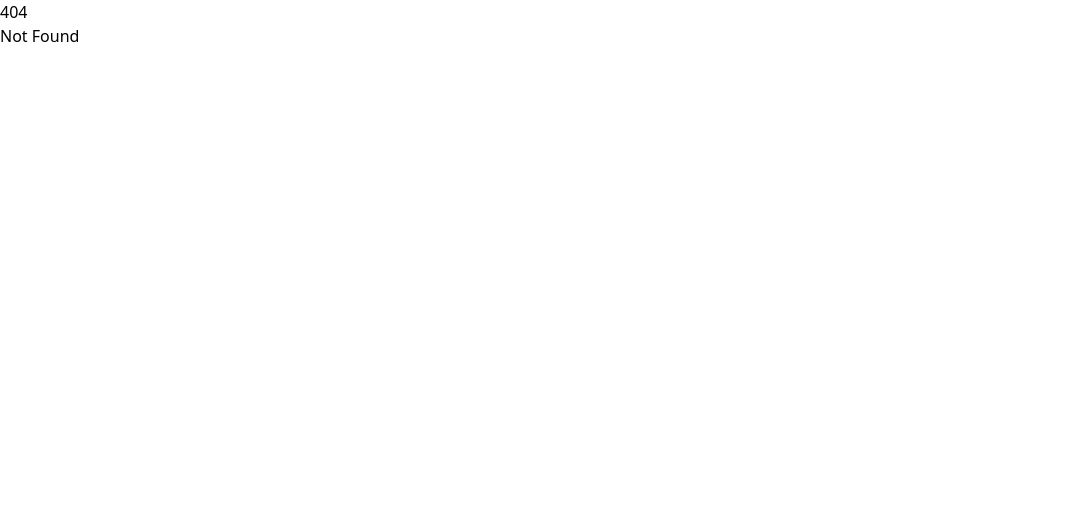
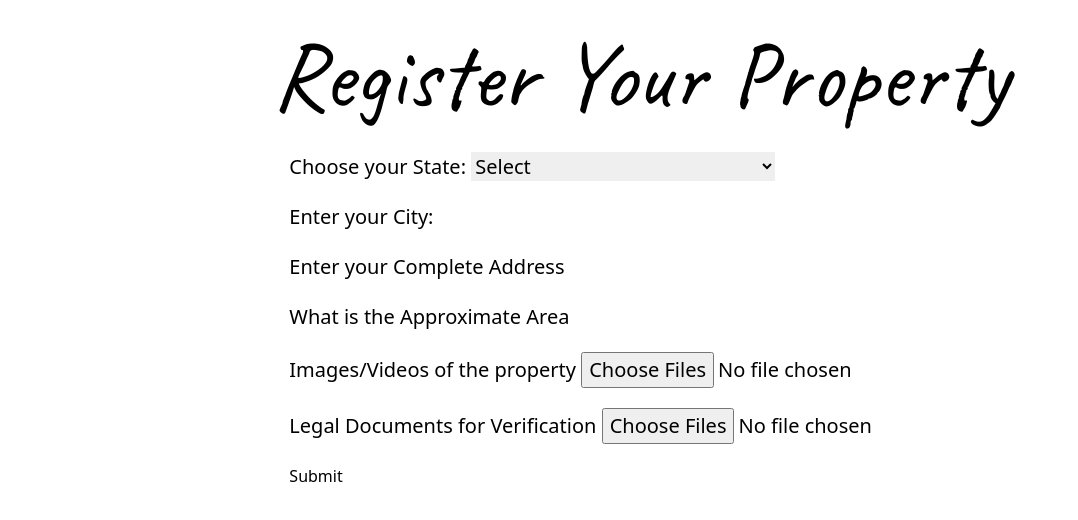
Before and after one commit to ItsArnavSh/LogicLaureates, a SvelteKit app in the folder frontend/: page /apply in a window 1280 px wide. Before the commit this address had no page. Shown: the top 520 px of the page, without its empty margins (0-1078 px from the left). Built offline with nearby package versions, Linux system fonts and the light colour scheme.

Commit message:
User Register

```diff
--- a/frontend/src/routes/Apply/+page.svelte
+++ /dev/null
@@ -1,19 +0,0 @@
-<nav class = "navbar karla content w-full">
-    <p class = "text-3xl"></p>
-    <p class = "space-x-5">
-        <a href = "./rent">Rent</a>
-
-        <a href = ./apply>Apply</a>
-
-        <a href = ./about>About</a>
-    </p>
-
-    </nav>
-    <style>
-    .content
-    {
-        top:35%;
-        left:10%;
-        transition-duration: 1000ms;
-    }
-    </style>
--- /dev/null
+++ b/frontend/src/routes/apply/+page.svelte
@@ -0,0 +1,71 @@
+<script>
+      let address = '';
+  let area = '';
+  let files = [];
+  let documents = [];
+  let city = '';
+  let state = '';
+  const statesOfIndia = [
+    'Andhra Pradesh', 'Arunachal Pradesh', 'Assam', 'Bihar', 'Chhattisgarh', 'Goa', 'Gujarat', 'Haryana', 'Himachal Pradesh', 'Jharkhand', 'Karnataka', 'Kerala', 'Madhya Pradesh', 'Maharashtra', 'Manipur', 'Meghalaya', 'Mizoram', 'Nagaland', 'Odisha', 'Punjab', 'Rajasthan', 'Sikkim', 'Tamil Nadu', 'Telangana', 'Tripura', 'Uttar Pradesh', 'Uttarakhand', 'West Bengal', 'Andaman and Nicobar Islands', 'Chandigarh', 'Dadra and Nagar Haveli', 'Daman and Diu', 'Delhi', 'Lakshadweep', 'Puducherry'
+  ];
+  function handleSubmit() {
+    const data = { address, area, files, documents ,state ,city};
+    console.log(data);
+    //data can be sent to backend
+  }
+
+  function handleFileChange(event, target) {
+    target.push(...event.target.files);
+  }
+</script>
+<style>
+      .form-control {
+    margin-bottom: 1em;
+    font-size: 20px;
+  }
+</style>
+<div class = "flex flex-col items-center w-[100vw]">
+    <p class = "caveat text-8xl p-7">
+        Register Your Property
+      </p>
+<form on:submit|preventDefault={handleSubmit}>
+
+    <div class="form-control">
+        <label for="state">Choose your State: </label>
+        <select id="state" bind:value={state} required>
+          <option disabled selected value="">Select</option>
+          {#each statesOfIndia as stateOption (stateOption)}
+            <option>{stateOption}</option>
+          {/each}
+        </select>
+      </div>
+
+      <div class="form-control">
+        <label for="address">Enter your City: </label>
+        <input id="city" bind:value={city} required>
+      </div>
+
+    <div class="form-control">
+      <label for="address">Enter your Complete Address</label>
+      <input id="address" bind:value={address} required>
+    </div>
+
+
+    <div class="form-control">
+      <label for="area">What is the Approximate Area</label>
+      <input id="area" bind:value={area} required>
+    </div>
+
+    <div class="form-control">
+      <label for="files">Images/Videos of the property</label>
+      <input id="files" type="file" multiple on:change={(e) => handleFileChange(e, files)} required>
+    </div>
+
+    <div class="form-control">
+      <label for="documents">Legal Documents for Verification</label>
+      <input id="documents" type="file" multiple on:change={(e) => handleFileChange(e, documents)} required>
+    </div>
+
+    <button type="submit" class = "">Submit</button>
+  </form>
+</div>
```
Also changed, not shown: 2 other files (tests, documents, lock files or other folders).
